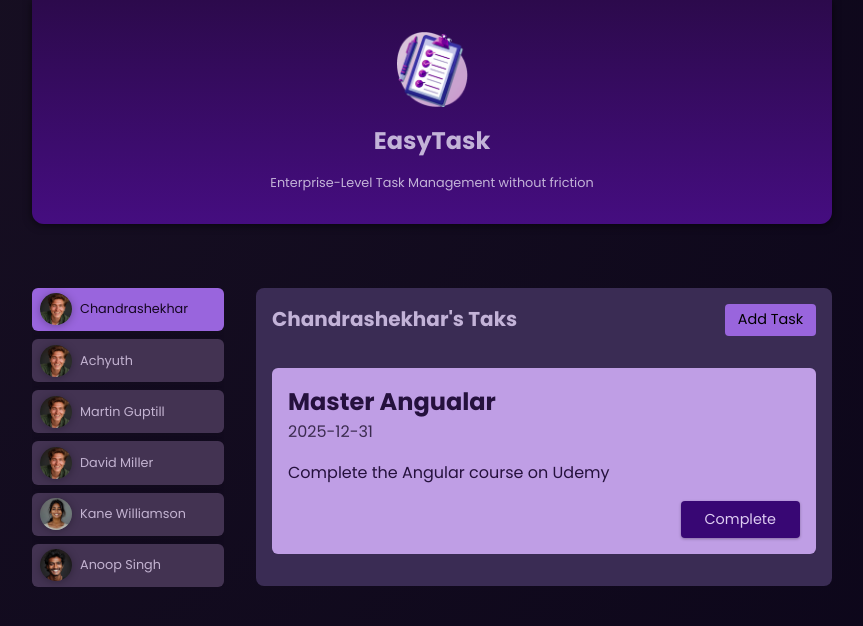
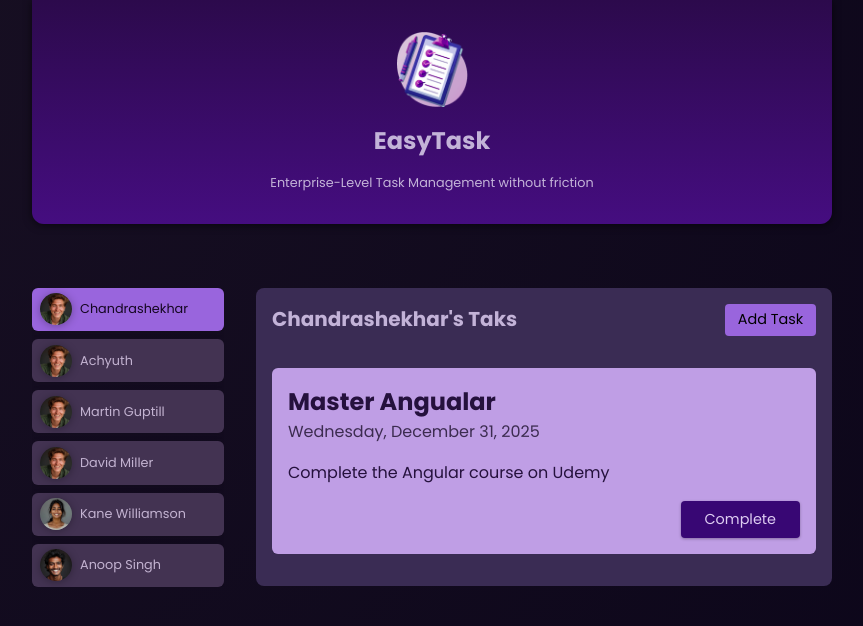
Before and after one commit to Chandrashekar320/AngularProject, an Angular app: page / in a window 1280 px wide. Both pictures are taken after a click on the button "Chandrashekhar". Shown: the top 626 px of the page, without its empty margins (208-1071 px from the left). Built offline with nearby package versions, Linux system fonts and the light colour scheme.

Commit message:
57. Transforming template data with Pipes.

```diff
--- a/src/app/tasks/task/task.html
+++ b/src/app/tasks/task/task.html
@@ -1,7 +1,7 @@
 <app-card>
     <article>
         <h2>{{task.title}}</h2>
-        <time>{{task.dueDate}}</time>
+        <time>{{task.dueDate | date:'fullDate'}}</time>
         <p>{{task.summary}}</p>
         <p class="actions">
             <button (click)="onCompleteTask()">Complete</button>
--- a/src/app/tasks/task/task.ts
+++ b/src/app/tasks/task/task.ts
@@ -1,11 +1,11 @@
 import { Component, Input, Output, EventEmitter } from '@angular/core';
 import { task } from './task.model';
 import { Card } from "../../shared/card/card";
-
+import { DatePipe } from '@angular/common';
 
 @Component({
   selector: 'app-task',
-  imports: [Card],
+  imports: [Card, DatePipe],
   templateUrl: './task.html',
   styleUrl: './task.css'
 })
```
